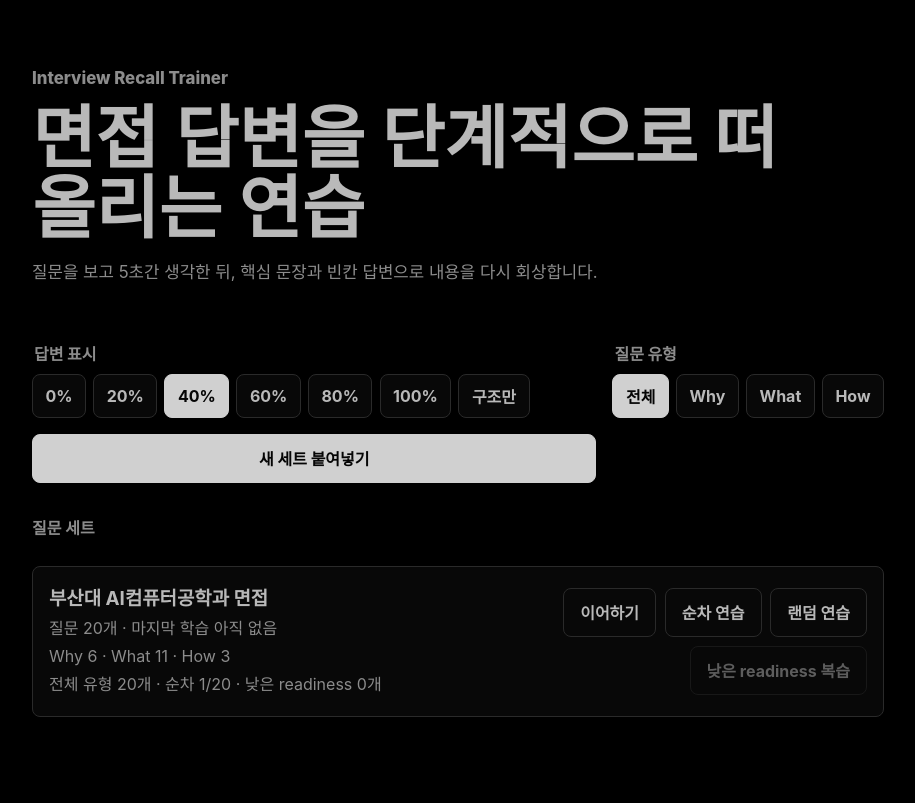
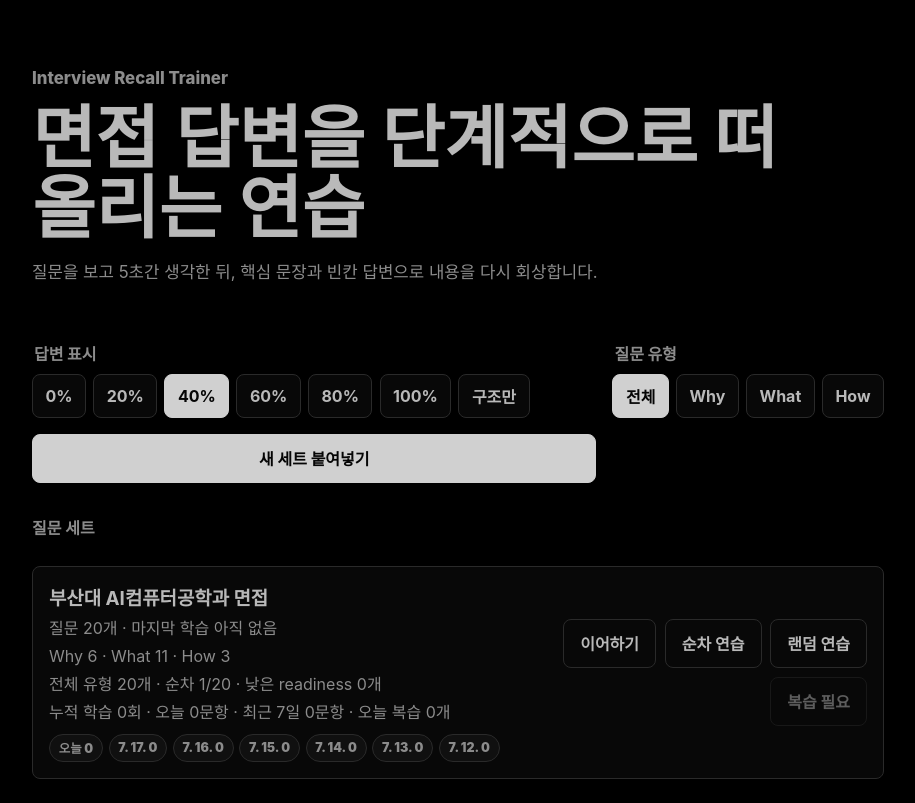
Before and after one commit to ckleenok/interview-recall-trainer, a React (Vite) app: page / in a window 1280 px wide. Shown: the whole page, without its empty margins (182-1097 px from the left). Built offline with nearby package versions, Linux system fonts and the light colour scheme.

Commit message:
Track study counts and review schedule

```diff
--- a/public/sw.js
+++ b/public/sw.js
@@ -1,4 +1,4 @@
-const CACHE_NAME = "interview-recall-trainer-v5";
+const CACHE_NAME = "interview-recall-trainer-v6";
 const APP_SHELL = ["/", "/index.html", "/manifest.webmanifest", "/icons/icon-192.svg", "/icons/icon-512.svg"];
 
 self.addEventListener("install", (event) => {
--- a/src/components/QuestionCard.tsx
+++ b/src/components/QuestionCard.tsx
@@ -5,9 +5,11 @@ interface QuestionCardProps {
   category: string;
   questionType: QuestionType;
   question: string;
+  studyCount: number;
+  reviewLabel: string;
 }
 
-export function QuestionCard({ category, questionType, question }: QuestionCardProps) {
+export function QuestionCard({ category, questionType, question, studyCount, reviewLabel }: QuestionCardProps) {
   const structure = QUESTION_STRUCTURES[questionType];
 
   return (
@@ -17,6 +19,8 @@ export function QuestionCard({ category, questionType, question }: QuestionCardP
         <span className="structureBadge">
           {structure.displayType} · {structure.code}
         </span>
+        <span className="studyBadge">학습 {studyCount}회</span>
+        <span className="studyBadge">{reviewLabel}</span>
       </div>
       <p className="structureLine">{structure.labels.join(" → ")}</p>
       <h1 id="current-question">{question}</h1>
--- a/src/components/SetCard.tsx
+++ b/src/components/SetCard.tsx
@@ -1,5 +1,6 @@
 import type { PracticeMode, QuestionSet, QuestionType, QuestionTypeFilter, SetProgress } from "../types/interview";
 import { QUESTION_STRUCTURES } from "../utils/questionStructure";
+import { getRecentStudyTotal, getStudyCount, isDueForReview, toLocalDateKey } from "../utils/studySchedule";
 
 interface SetCardProps {
   questionSet: QuestionSet;
@@ -18,6 +19,24 @@ function countType(questionSet: QuestionSet, type: QuestionType): number {
   return questionSet.questions.filter((question) => question.questionType === type).length;
 }
 
+function formatShortDate(date: Date): string {
+  return new Intl.DateTimeFormat("ko-KR", { month: "numeric", day: "numeric" }).format(date);
+}
+
+function getDailyItems(progress?: SetProgress): Array<{ date: string; label: string; count: number }> {
+  const today = new Date();
+  return Array.from({ length: 7 }, (_, offset) => {
+    const date = new Date(today);
+    date.setDate(today.getDate() - offset);
+    const key = toLocalDateKey(date);
+    return {
+      date: key,
+      label: offset === 0 ? "오늘" : formatShortDate(date),
+      count: progress?.dailyStudyCounts?.[key] ?? 0,
+    };
+  });
+}
+
 export function SetCard({ questionSet, progress, questionTypeFilter, onStart, onDelete }: SetCardProps) {
   const filteredQuestions =
     questionTypeFilter === "all"
@@ -29,6 +48,18 @@ export function SetCard({ questionSet, progress, questionTypeFilter, onStart, on
   const lowReadinessCount = Object.entries(progress?.readiness ?? {}).filter(
     ([questionId, readiness]) => readiness <= 2 && filteredQuestionIds.has(questionId),
   ).length;
+  const dueReviewCount = filteredQuestions.filter(
+    (question) => getStudyCount(progress, question.id) > 0 && isDueForReview(progress, question.id),
+  ).length;
+  const reviewCount = filteredQuestions.filter(
+    (question) =>
+      (getStudyCount(progress, question.id) > 0 && isDueForReview(progress, question.id)) ||
+      (progress?.readiness?.[question.id] ?? 5) <= 2,
+  ).length;
+  const totalStudyCount = Object.values(progress?.questionStats ?? {}).reduce((sum, stat) => sum + stat.studyCount, 0);
+  const todayStudyCount = getRecentStudyTotal(progress, 1);
+  const weekStudyCount = getRecentStudyTotal(progress, 7);
+  const dailyItems = getDailyItems(progress);
   const selectedCountText =
     questionTypeFilter === "all"
       ? "전체 유형"
@@ -49,6 +80,16 @@ export function SetCard({ questionSet, progress, questionTypeFilter, onStart, on
           {progress?.randomOrder ? ` · 랜덤 ${randomIndex}/${filteredQuestions.length}` : ""}
           {` · 낮은 readiness ${lowReadinessCount}개`}
         </p>
+        <p>
+          누적 학습 {totalStudyCount}회 · 오늘 {todayStudyCount}문항 · 최근 7일 {weekStudyCount}문항 · 오늘 복습 {dueReviewCount}개
+        </p>
+        <div className="dailyStudyStrip" aria-label="최근 7일 학습 문제수">
+          {dailyItems.map((item) => (
+            <span key={item.date}>
+              {item.label} {item.count}
+            </span>
+          ))}
+        </div>
       </div>
       <div className="setActions">
         <button type="button" onClick={() => onStart("sequential", "resume")} disabled={filteredQuestions.length === 0}>
@@ -60,8 +101,8 @@ export function SetCard({ questionSet, progress, questionTypeFilter, onStart, on
         <button type="button" onClick={() => onStart("random", "new")} disabled={filteredQuestions.length === 0}>
           랜덤 연습
         </button>
-        <button type="button" onClick={() => onStart("review", "new")} disabled={lowReadinessCount === 0}>
-          낮은 readiness 복습
+        <button type="button" onClick={() => onStart("review", "new")} disabled={reviewCount === 0}>
+          복습 필요
         </button>
         {onDelete ? (
           <button className="ghost danger" type="button" onClick={onDelete}>
--- a/src/hooks/usePracticeSession.ts
+++ b/src/hooks/usePracticeSession.ts
@@ -3,6 +3,7 @@ import type { AppStorage, PracticeMode, QuestionSet, QuestionTypeFilter } from "
 import { type ClozeTarget, pickHiddenAnswerTargets } from "../utils/createClozeSegments";
 import { saveLastSession, saveStorage } from "../utils/storage";
 import { shuffle } from "../utils/shuffle";
+import { getStudyCount, isDueForReview } from "../utils/studySchedule";
 
 interface UsePracticeSessionOptions {
   storage: AppStorage;
@@ -31,7 +32,10 @@ export function usePracticeSession({
     questionTypeFilter === "all"
       ? questionSet.questions
       : questionSet.questions.filter((question) => question.questionType === questionTypeFilter);
-  const reviewQuestions = questions.filter((question) => lowReadinessIds.has(question.id));
+  const reviewQuestions = questions.filter(
+    (question) =>
+      lowReadinessIds.has(question.id) || (getStudyCount(progress, question.id) > 0 && isDueForReview(progress, question.id)),
+  );
   const questionIds = new Set(questions.map((question) => question.id));
 
   function getInitialOrder() {
--- a/src/pages/PracticePage.tsx
+++ b/src/pages/PracticePage.tsx
@@ -1,4 +1,4 @@
-import { type Dispatch, type SetStateAction, useCallback, useEffect, useState } from "react";
+import { type Dispatch, type SetStateAction, useCallback, useEffect, useRef, useState } from "react";
 import { BlankRatioSelector } from "../components/BlankRatioSelector";
 import { ClozeAnswer } from "../components/ClozeAnswer";
 import { Countdown } from "../components/Countdown";
@@ -6,6 +6,7 @@ import { QuestionCard } from "../components/QuestionCard";
 import { QuestionTypeSelector } from "../components/QuestionTypeSelector";
 import { usePracticeSession } from "../hooks/usePracticeSession";
 import type { AppStorage, PracticeMode, QuestionSet, QuestionTypeFilter, ReadinessLevel } from "../types/interview";
+import { getReviewInfo, getStudyCount, toLocalDateKey } from "../utils/studySchedule";
 import { CompletionPage } from "./CompletionPage";
 
 interface PracticePageProps {
@@ -23,6 +24,7 @@ export function PracticePage({ storage, setStorage, questionSet, mode, start, on
   const [showControls, setShowControls] = useState(false);
   const [revealToken, setRevealToken] = useState(0);
   const [hideToken, setHideToken] = useState(0);
+  const recordedQuestionRef = useRef<string | null>(null);
   const session = usePracticeSession({
     storage,
     setStorage,
@@ -39,6 +41,14 @@ export function PracticePage({ storage, setStorage, questionSet, mode, start, on
     const params = new URLSearchParams({ setId: questionSet.id, mode, start: "resume" });
     window.history.replaceState(null, "", `#/practice?${params.toString()}`);
   }, [mode, questionSet.id, start]);
+
+  useEffect(() => {
+    if (!showAnswer || !session.currentQuestion) return;
+    const questionId = session.currentQuestion.id;
+    if (recordedQuestionRef.current === questionId) return;
+    recordedQuestionRef.current = questionId;
+    recordCurrentStudy(questionId);
+  }, [showAnswer, session.currentQuestion?.id]);
 
   function updateRatio(blankRatio: number) {
     setStorage((previous) => ({
@@ -92,11 +102,44 @@ export function PracticePage({ storage, setStorage, questionSet, mode, start, on
     });
   }
 
+  function recordCurrentStudy(questionId: string) {
+    const now = new Date();
+    const nowIso = now.toISOString();
+    const dateKey = toLocalDateKey(now);
+
+    setStorage((previous) => {
+      const previousProgress = previous.progress[questionSet.id] ?? { sequentialIndex: 0 };
+      const previousStat = previousProgress.questionStats?.[questionId] ?? { studyCount: 0 };
+      return {
+        ...previous,
+        progress: {
+          ...previous.progress,
+          [questionSet.id]: {
+            ...previousProgress,
+            questionStats: {
+              ...(previousProgress.questionStats ?? {}),
+              [questionId]: {
+                studyCount: previousStat.studyCount + 1,
+                lastStudiedAt: nowIso,
+              },
+            },
+            dailyStudyCounts: {
+              ...(previousProgress.dailyStudyCounts ?? {}),
+              [dateKey]: (previousProgress.dailyStudyCounts?.[dateKey] ?? 0) + 1,
+            },
+            lastStudiedAt: nowIso,
+          },
+        },
+      };
+    });
+  }
+
   function goNext() {
     setShowAnswer(false);
     setShowControls(false);
     setRevealToken(0);
     setHideToken(0);
+    recordedQuestionRef.current = null;
     session.next();
   }
 
@@ -105,6 +148,7 @@ export function PracticePage({ storage, setStorage, questionSet, mode, start, on
     setShowControls(false);
     setRevealToken(0);
     setHideToken(0);
+    recordedQuestionRef.current = null;
     session.previous();
   }
 
@@ -149,6 +193,10 @@ export function PracticePage({ storage, setStorage, questionSet, mode, start, on
     );
   }
 
+  const currentProgress = storage.progress[questionSet.id];
+  const currentStudyCount = getStudyCount(currentProgress, session.currentQuestion.id);
+  const currentReviewInfo = getReviewInfo(currentProgress, session.currentQuestion.id);
+
   return (
     <main className="page practicePage" onClick={toggleControlsFromSurface}>
       <header className="practiceTop">
@@ -180,6 +228,8 @@ export function PracticePage({ storage, setStorage, questionSet, mode, start, on
             <span>
               유형 {storage.settings.questionTypeFilter === "all" ? "전체" : storage.settings.questionTypeFilter.toUpperCase()}
             </span>
+            <span>학습 {currentStudyCount}회</span>
+            <span>{currentReviewInfo.label}</span>
           </div>
           <BlankRatioSelector
             compact
@@ -203,6 +253,8 @@ export function PracticePage({ storage, setStorage, questionSet, mode, start, on
         category={session.currentQuestion.category}
         questionType={session.currentQuestion.questionType}
         question={session.currentQuestion.question}
+        studyCount={currentStudyCount}
+        reviewLabel={currentReviewInfo.label}
       />
 
       {!showAnswer ? (
--- a/src/styles.css
+++ b/src/styles.css
@@ -227,6 +227,27 @@ p {
   line-height: 1.5;
 }
 
+.dailyStudyStrip {
+  display: flex;
+  flex-wrap: wrap;
+  gap: 0.35rem;
+  margin-top: 0.6rem;
+}
+
+.dailyStudyStrip span,
+.studyBadge {
+  display: inline-flex;
+  min-height: 28px;
+  align-items: center;
+  border: 1px solid var(--line);
+  border-radius: 999px;
+  padding: 0.2rem 0.55rem;
+  background: var(--surface-strong);
+  color: var(--muted);
+  font-size: 0.78rem;
+  font-weight: 900;
+}
+
 .setActions,
 .buttonRow,
 .buttonGrid {
@@ -414,6 +435,10 @@ p {
   color: var(--primary);
   font-size: 0.86rem;
   font-weight: 900;
+}
+
+.studyBadge {
+  margin-bottom: 0.65rem;
 }
 
 .structureLine {
--- a/src/utils/storage.ts
+++ b/src/utils/storage.ts
@@ -102,6 +102,8 @@ function migrateProgress(progress?: Record<string, Partial<SetProgress>>): Recor
       reviewOrder: value.reviewOrder,
       reviewIndex: value.reviewIndex,
       readiness: value.readiness as Record<string, ReadinessLevel> | undefined,
+      questionStats: value.questionStats,
+      dailyStudyCounts: value.dailyStudyCounts,
       lastStudiedAt: value.lastStudiedAt,
     };
   }
--- /dev/null
+++ b/src/utils/studySchedule.ts
@@ -0,0 +1,95 @@
+import type { ReadinessLevel, SetProgress } from "../types/interview";
+
+export interface ReviewInfo {
+  due: boolean;
+  label: string;
+  intervalDays: number;
+  daysSinceLastStudy: number | null;
+}
+
+const DAY_MS = 24 * 60 * 60 * 1000;
+const BASE_INTERVALS = [1, 3, 7, 14, 30, 60] as const;
+
+export function toLocalDateKey(date = new Date()): string {
+  const year = date.getFullYear();
+  const month = String(date.getMonth() + 1).padStart(2, "0");
+  const day = String(date.getDate()).padStart(2, "0");
+  return `${year}-${month}-${day}`;
+}
+
+function startOfLocalDay(date: Date): number {
+  return new Date(date.getFullYear(), date.getMonth(), date.getDate()).getTime();
+}
+
+export function daysBetweenLocalDates(fromIso: string, to = new Date()): number {
+  const from = new Date(fromIso);
+  if (Number.isNaN(from.getTime())) return 0;
+  return Math.max(0, Math.floor((startOfLocalDay(to) - startOfLocalDay(from)) / DAY_MS));
+}
+
+export function getStudyCount(progress: SetProgress | undefined, questionId: string): number {
+  return progress?.questionStats?.[questionId]?.studyCount ?? 0;
+}
+
+export function getReviewIntervalDays(studyCount: number, readiness?: ReadinessLevel): number {
+  if (studyCount <= 0) return 0;
+  const base = BASE_INTERVALS[Math.min(studyCount - 1, BASE_INTERVALS.length - 1)];
+
+  if (readiness === 1) return 0;
+  if (readiness === 2) return Math.max(1, Math.round(base * 0.5));
+  if (readiness === 4) return Math.max(1, Math.round(base * 1.35));
+  if (readiness === 5) return Math.max(1, Math.round(base * 1.8));
+  return base;
+}
+
+export function getReviewInfo(progress: SetProgress | undefined, questionId: string, now = new Date()): ReviewInfo {
+  const stat = progress?.questionStats?.[questionId];
+  const readiness = progress?.readiness?.[questionId];
+  const studyCount = stat?.studyCount ?? 0;
+
+  if (!stat?.lastStudiedAt || studyCount === 0) {
+    return {
+      due: true,
+      label: "미학습",
+      intervalDays: 0,
+      daysSinceLastStudy: null,
+    };
+  }
+
+  const intervalDays = getReviewIntervalDays(studyCount, readiness);
+  const daysSinceLastStudy = daysBetweenLocalDates(stat.lastStudiedAt, now);
+  const remainingDays = intervalDays - daysSinceLastStudy;
+
+  if (remainingDays <= 0) {
+    return {
+      due: true,
+      label: "오늘 복습",
+      intervalDays,
+      daysSinceLastStudy,
+    };
+  }
+
+  return {
+    due: false,
+    label: `${remainingDays}일 후 복습`,
+    intervalDays,
+    daysSinceLastStudy,
+  };
+}
+
+export function isDueForReview(progress: SetProgress | undefined, questionId: string, now = new Date()): boolean {
+  return getReviewInfo(progress, questionId, now).due;
+}
+
+export function getRecentStudyTotal(progress: SetProgress | undefined, days: number, now = new Date()): number {
+  const counts = progress?.dailyStudyCounts ?? {};
+  let total = 0;
+
+  for (let offset = 0; offset < days; offset += 1) {
+    const date = new Date(now);
+    date.setDate(now.getDate() - offset);
+    total += counts[toLocalDateKey(date)] ?? 0;
+  }
+
+  return total;
+}
```
Also changed, not shown: src/types/interview.ts (+7 -0 lines).
